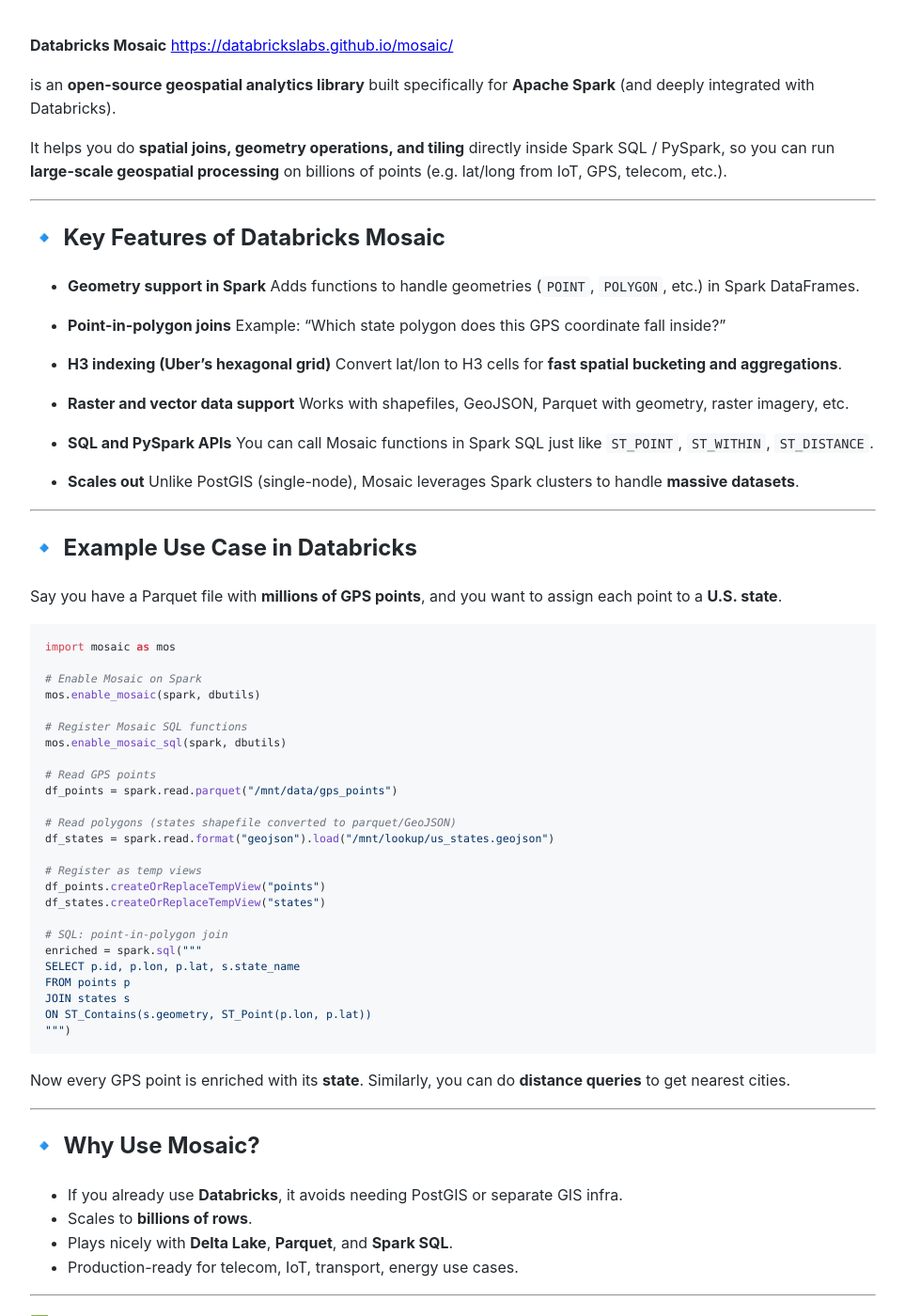
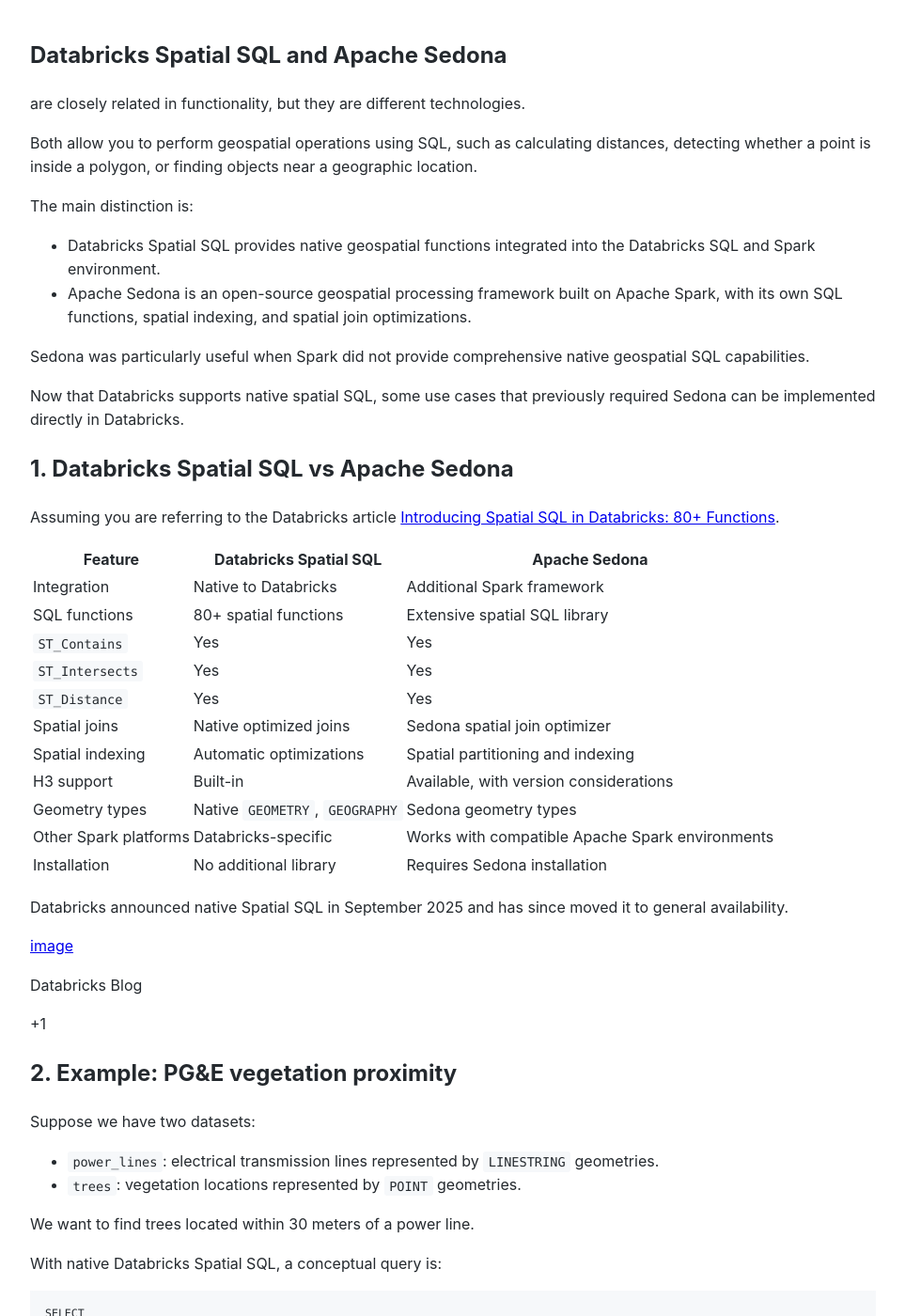
Before and after one commit to Michael-Lubinsky/michael-lubinsky.github.com, a Jekyll site: the page built from geo/databricks_mosaic.md, in a window 1280 px wide and 1400 px high. Shown: the whole window at 94% size, without its empty margins (158-1121 px from the left). Built offline with Jekyll 4.4.1, drawn with Linux system fonts in a browser that asks for light colours; our own code applies the rules of GitHub Pages for plain Markdown files; some of the changed text lies outside the part shown.

Commit message:
Enhance Databricks Spatial SQL vs Apache Sedona documentation
Expanded the comparison between Databricks Spatial SQL and Apache Sedona, detailing features, use cases, and recommendations for geospatial operations.

````diff
--- a/geo/databricks_mosaic.md
+++ b/geo/databricks_mosaic.md
@@ -1,3 +1,140 @@
+## Databricks Spatial SQL and Apache Sedona
+
+are closely related in functionality, but they are different technologies.
+
+
+Both allow you to perform geospatial operations using SQL, such as calculating distances, detecting whether a point is inside a polygon, or finding objects near a geographic location.
+
+The main distinction is:
+
+- Databricks Spatial SQL provides native geospatial functions integrated into the Databricks SQL and Spark environment.
+- Apache Sedona is an open-source geospatial processing framework built on Apache Spark, with its own SQL functions, spatial indexing, and spatial join optimizations.
+
+Sedona was particularly useful when Spark did not provide comprehensive native geospatial SQL capabilities.
+
+Now that Databricks supports native spatial SQL, some use cases that previously required Sedona can be implemented directly in Databricks.
+
+## 1. Databricks Spatial SQL vs Apache Sedona
+
+Assuming you are referring to the Databricks article [Introducing Spatial SQL in Databricks: 80+ Functions](https://www.databricks.com/blog/introducing-spatial-sql-databricks-80-functions-high-performance-geospatial-analytics?utm_source=chatgpt.com).
+
+| Feature               | Databricks Spatial SQL         | Apache Sedona                                   |
+| --------------------- | ------------------------------ | ----------------------------------------------- |
+| Integration           | Native to Databricks           | Additional Spark framework                      |
+| SQL functions         | 80+ spatial functions          | Extensive spatial SQL library                   |
+| `ST_Contains`         | Yes                            | Yes                                             |
+| `ST_Intersects`       | Yes                            | Yes                                             |
+| `ST_Distance`         | Yes                            | Yes                                             |
+| Spatial joins         | Native optimized joins         | Sedona spatial join optimizer                   |
+| Spatial indexing      | Automatic optimizations        | Spatial partitioning and indexing               |
+| H3 support            | Built-in                       | Available, with version considerations          |
+| Geometry types        | Native `GEOMETRY`, `GEOGRAPHY` | Sedona geometry types                           |
+| Other Spark platforms | Databricks-specific            | Works with compatible Apache Spark environments |
+| Installation          | No additional library          | Requires Sedona installation                    |
+
+Databricks announced native Spatial SQL in September 2025 and has since moved it to general availability.&#x20;
+
+[image](https://www.google.com/s2/favicons?domain=https://www.databricks.com\&sz=32)
+
+Databricks Blog
+
++1
+
+
+
+## 2. Example: PG&E vegetation proximity
+
+Suppose we have two datasets:
+
+- `power_lines`: electrical transmission lines represented by `LINESTRING` geometries.
+- `trees`: vegetation locations represented by `POINT` geometries.
+
+We want to find trees located within 30 meters of a power line.
+
+With native Databricks Spatial SQL, a conceptual query is:
+
+```
+SELECT
+    t.tree_id,
+    p.line_id,
+    ST_Distance(t.geom, p.geom) AS distance_m
+FROM trees t
+JOIN power_lines p
+    ON ST_DWithin(t.geom, p.geom, 30);
+```
+
+This assumes both geometries use a suitable projected coordinate system with meter units and that `ST_DWithin` is supported by the selected runtime. For California-wide data, the coordinate system needs particular attention.
+
+Apache Sedona can express essentially the same operation:
+
+```
+SELECT
+    t.tree_id,
+    p.line_id
+FROM trees t
+JOIN power_lines p
+    ON ST_DWithin(t.geom, p.geom, 30);
+```
+
+The SQL looks almost identical because both systems implement functions based on common spatial SQL conventions.
+
+The important difference is how the query is executed and optimized, not necessarily its SQL syntax.
+
+## 3. Does Databricks Spatial SQL replace Apache Sedona?
+
+For many Databricks workloads, yes.
+
+Previously, you might install Sedona to support spatial predicates and optimized spatial joins. With native Databricks Spatial SQL, you can perform these operations without introducing another framework.
+
+However, Sedona remains useful when you need specialized capabilities, its additional data readers or functions, or portability across Apache Spark deployments.
+
+One technical consideration: Sedona's documentation warns about compatibility conflicts between its H3 Java dependency and the H3 version bundled with Databricks.&#x20;
+
+[image](https://www.google.com/s2/favicons?domain=https://sedona.apache.org\&sz=32)
+
+Apache Sedona
+
++1
+
+
+
+## 4. What I would recommend for your California wildfire-risk project
+
+I would start with:
+
+Databricks + Delta Lake
+
+Power lines, vegetation, weather, wildfire history
+
+Native Spatial SQL
+
+ST_Intersects · ST_Distance · ST_Contains
+
+H3 indexing (optional)
+
+Spatial aggregation, partitioning, candidate filtering
+
+Wildfire risk analytics
+
+Vegetation proximity, exposure, risk scoring
+
+For proximity analysis, use precise geometries rather than relying exclusively on H3 cells. H3 approximations can produce false positives around boundaries, depending on resolution and how cells are selected.&#x20;
+
+[image](https://www.google.com/s2/favicons?domain=https://sedona.apache.org\&sz=32)
+
+Apache Sedona
+
+
+
+My recommendation: If the project already uses Databricks, start with native Spatial SQL. Introduce Apache Sedona only if benchmarking or a specific missing capability justifies it.
+
+One interesting technical question for your PG&E interview would be:
+
+How does Databricks implement distributed spatial joins internally, and how does its optimization strategy compare with Apache Sedona's spatial partitioning and indexing?
+
+That is where the two technologies differ most meaningfully.
+
+
  **Databricks Mosaic**  <https://databrickslabs.github.io/mosaic/>
 
  is an **open-source geospatial analytics library** built specifically for **Apache Spark** (and deeply integrated with Databricks).
````
